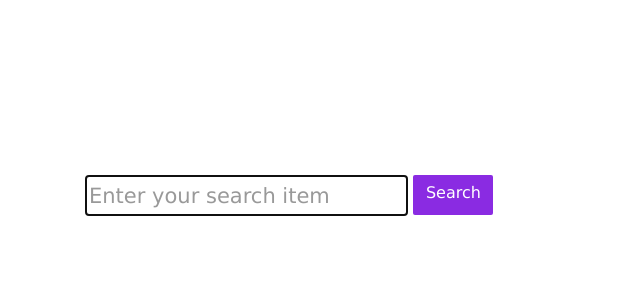
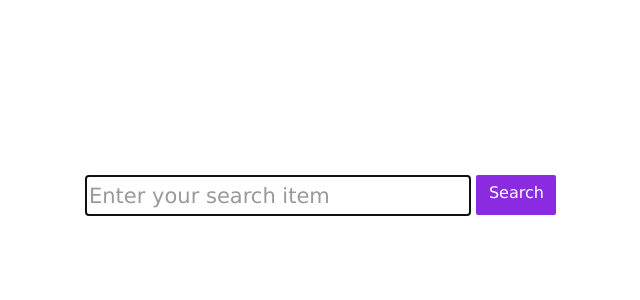
Before and after one commit to gkhare/canary, a PHP site: page / in a window 1280 px wide. Shown: the top 300 px of the page, without its empty margins (283-923 px from the left). Run offline with PHP 8.4, Linux system fonts and the light colour scheme; some libraries are stand-ins or nearby versions.

Commit message:
ipad changes

```diff
--- a/css/searchbar.css
+++ b/css/searchbar.css
@@ -2,7 +2,7 @@
 	-webkit-appearance: none;
 	border-style: solid;
 	border-radius: 0px;
-	width: 15em; /* it was 21em*/
+	width: 18em; /* it was 21em*/
 	height: 100%;
 	font-size: 21px;
 	font-family: Verdana, Geneva, Arial, Helvetica, sans-serif;
```
